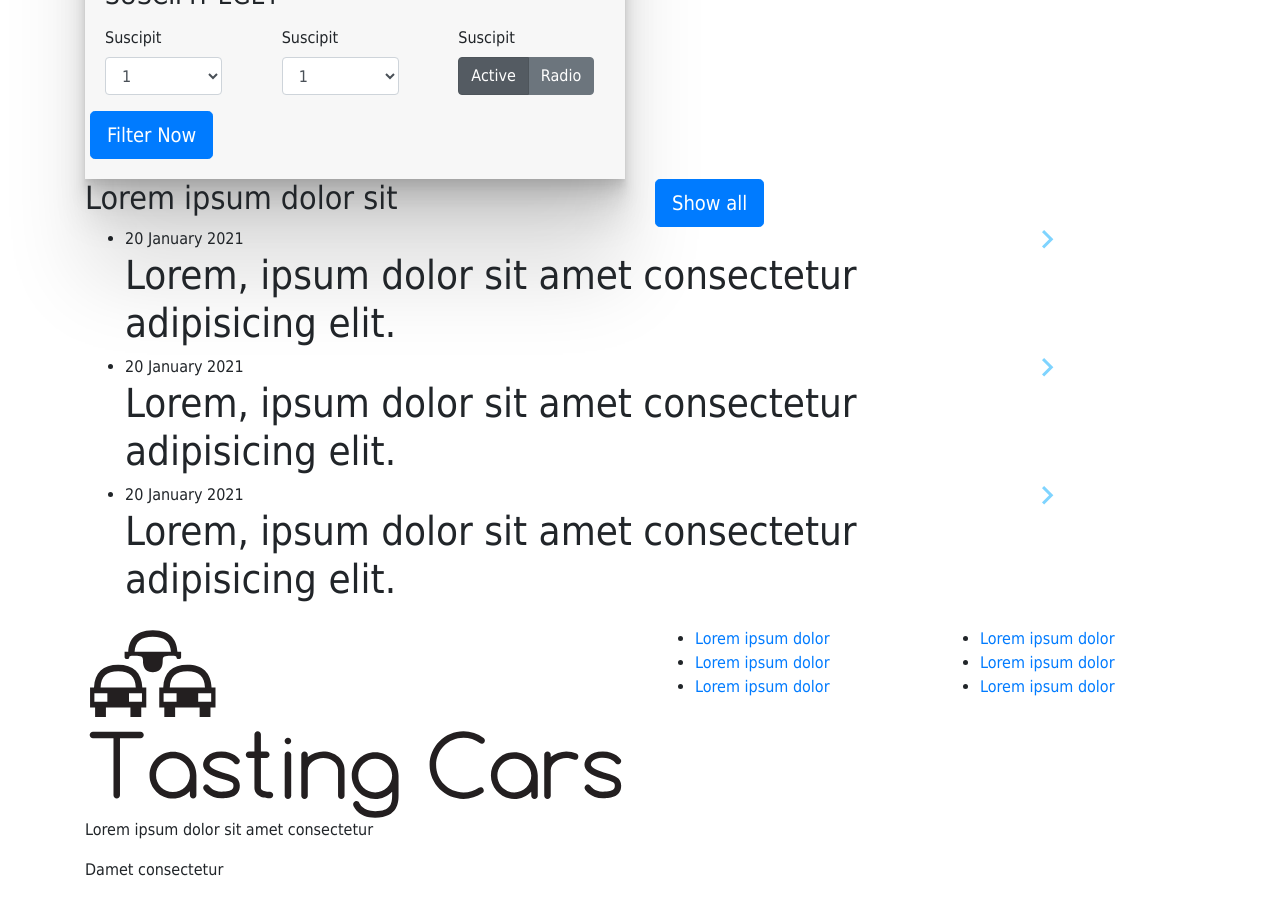
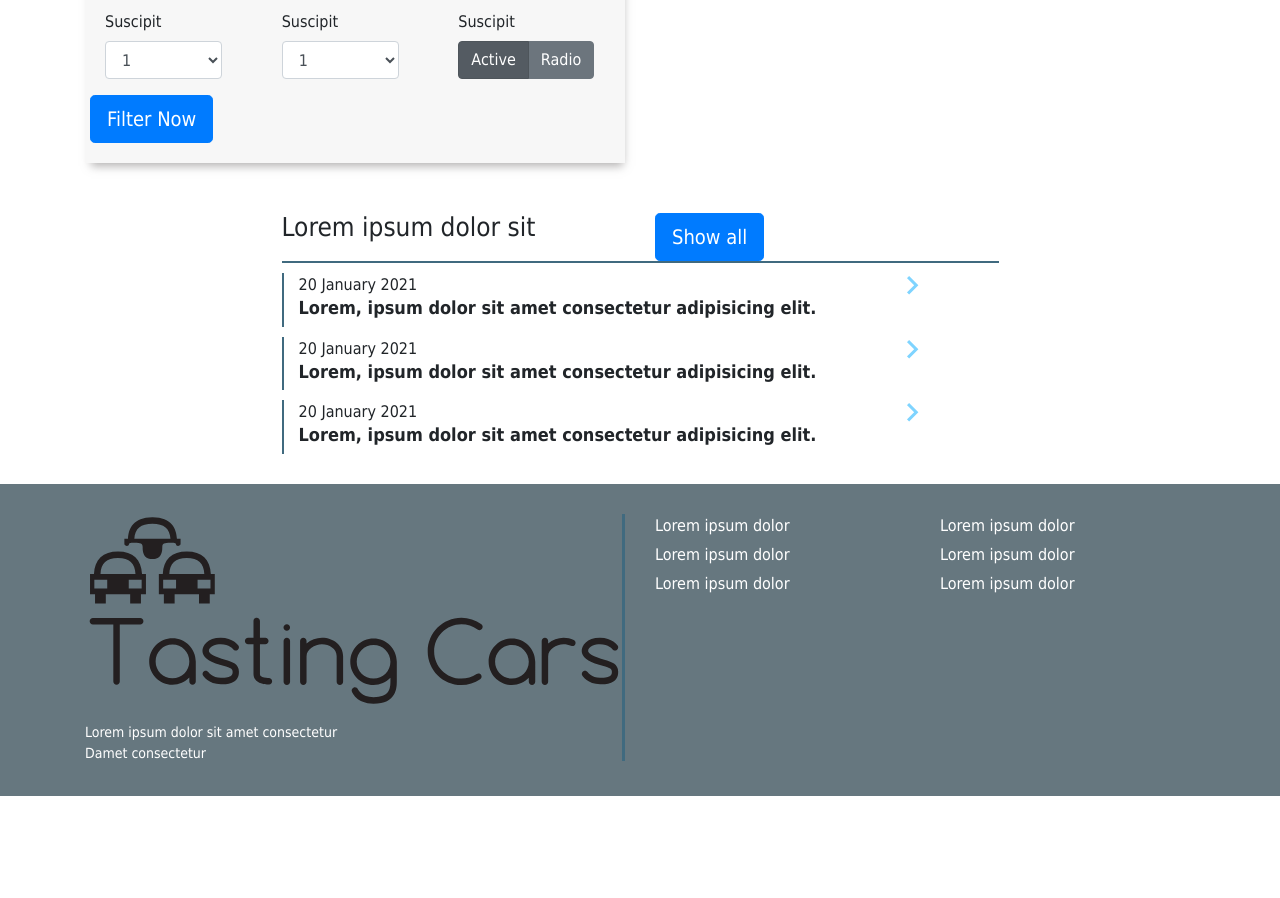
Before and after one commit to andrenata/grunefrontend, a plain HTML site: page index.html in a window 1280 px wide. Shown: the part 1320-2218 px from the top of the page. After the commit the page ends 2116 px from the top, so only its background shows below. Drawn offline with Linux system fonts and the light colour scheme; files whose address does not match are found by name.

Commit message:
Add SCSS Footer, Coloring

```diff
--- a/css/style.scss
+++ b/css/style.scss
@@ -4,12 +4,27 @@
 body {
     font-family: 'PT Sans', Tahoma, sans-serif;
 }
+p {
+    font-size: 14px;
+    line-height: 16px;
+    margin-bottom: 5px;
+}
+h1 { font-size: 26px; }
+h2 { font-size: 24px; }
+h3 { font-size: 22px; }
+
 
 // VARIABLE
 $blue: #406a7f;
 $white: #fff;
+$grey : #66777f;
 $black: #2f3134;
 $yellow: #f2e11c;
+
+a {
+    color: $blue;
+    text-decoration: none;
+}
 
 .DefaultTitle {
     font-size: 26px;
@@ -17,17 +32,35 @@ $yellow: #f2e11c;
     margin-bottom: 10px;
     text-transform: uppercase;
 }
+.TitleBorderLeft {
+    border-left: 3px solid $blue;
+    padding-left: 10px;
+}
 
 .BoxDefault {
     padding: 20px;
+    box-shadow: 2px 7px 9px -4px rgba(131,128,128,0.62);
+    -webkit-box-shadow: 2px 7px 9px -4px rgba(131,128,128,0.62);
+    -moz-box-shadow: 2px 7px 9px -4px rgba(131,128,128,0.62);
+    margin-bottom: 20px;
 }
 .BoxGrey {
     background-color: #f7f7f7;
-    box-shadow: 0 2.8px 2.2px rgb(0 0 0 / 3%), 0 6.7px 5.3px rgb(0 0 0 / 5%), 0 12.5px 10px rgb(0 0 0 / 6%), 0 22.3px 17.9px rgb(0 0 0 / 7%), 0 41.8px 33.4px rgb(0 0 0 / 9%), 0 100px 80px rgb(0 0 0 / 12%);
 }
 h1.CarName {
     font-size: 16px;
     line-height: 18px;
+}
+.BtnRight {
+    position: relative;
+    float: right;
+}
+.BtnCenter {
+    position: relative;
+    text-align: center;
+}
+.logo {
+    max-width: 200px;
 }
 
 
@@ -37,9 +70,6 @@ h1.CarName {
     color: #fff;
     padding: 10px 0;
 
-    .logo {
-        max-width: 200px;
-    }
     .nav {
         padding-top: 15px;
     }
@@ -72,6 +102,9 @@ h1.CarName {
 }
 
 // CATALOG GRID
+.AllCars {
+    padding: 30px 0;
+}
 .CarCatalogGrid {
     margin-bottom: 10px;
 
@@ -80,3 +113,82 @@ h1.CarName {
         position: relative;
     }
 }
+
+// FnQ
+.AreaFnQ {
+    padding: 30px;
+    width: 70%;
+    margin: 0 auto;
+    .HeaderFnQ {
+        border-bottom: 2px solid $blue;
+
+        h2 {
+            font-size: 26px;
+            line-height: 28px;
+            margin-bottom: 10px;
+        }
+    }
+    ul {
+        margin: 0;
+        padding: 0;
+        li {
+            list-style-type: none;
+            margin-top: 10px;
+            padding-left: 15px;
+            border-left: 2px solid $blue;
+            h1 {
+                font-size: 18px;
+                font-weight: bold;
+                a {
+                    color: $black;
+
+                    &:hover {
+                        color: $blue;
+                    }
+                }
+            }
+        }
+    }
+
+}
+
+
+// FOOTER
+.AreaFooter {
+    background-color: $grey;
+    padding: 30px 0;
+    color: $white;
+    .LineRight {
+        border-right: 3px solid $blue;
+    }
+    img {
+        margin-bottom: 20px;
+    }
+    ul {
+        padding: 0;
+        margin: 0;
+        li {
+            margin-bottom: 5px;
+            list-style-type: none;
+
+            a {
+                color: $white;
+                text-decoration: none;
+
+                &:hover {
+                    color: $yellow;
+                }
+            }
+        }
+    }
+}
+
+// COPYRIGHT
+.copyright {
+    padding: 20px 0;
+    background-color: $blue;
+    p {
+        color: $white;
+        font-size: 18px;
+    }
+}
```
Also changed, not shown: css/style.css, 1 other file.
